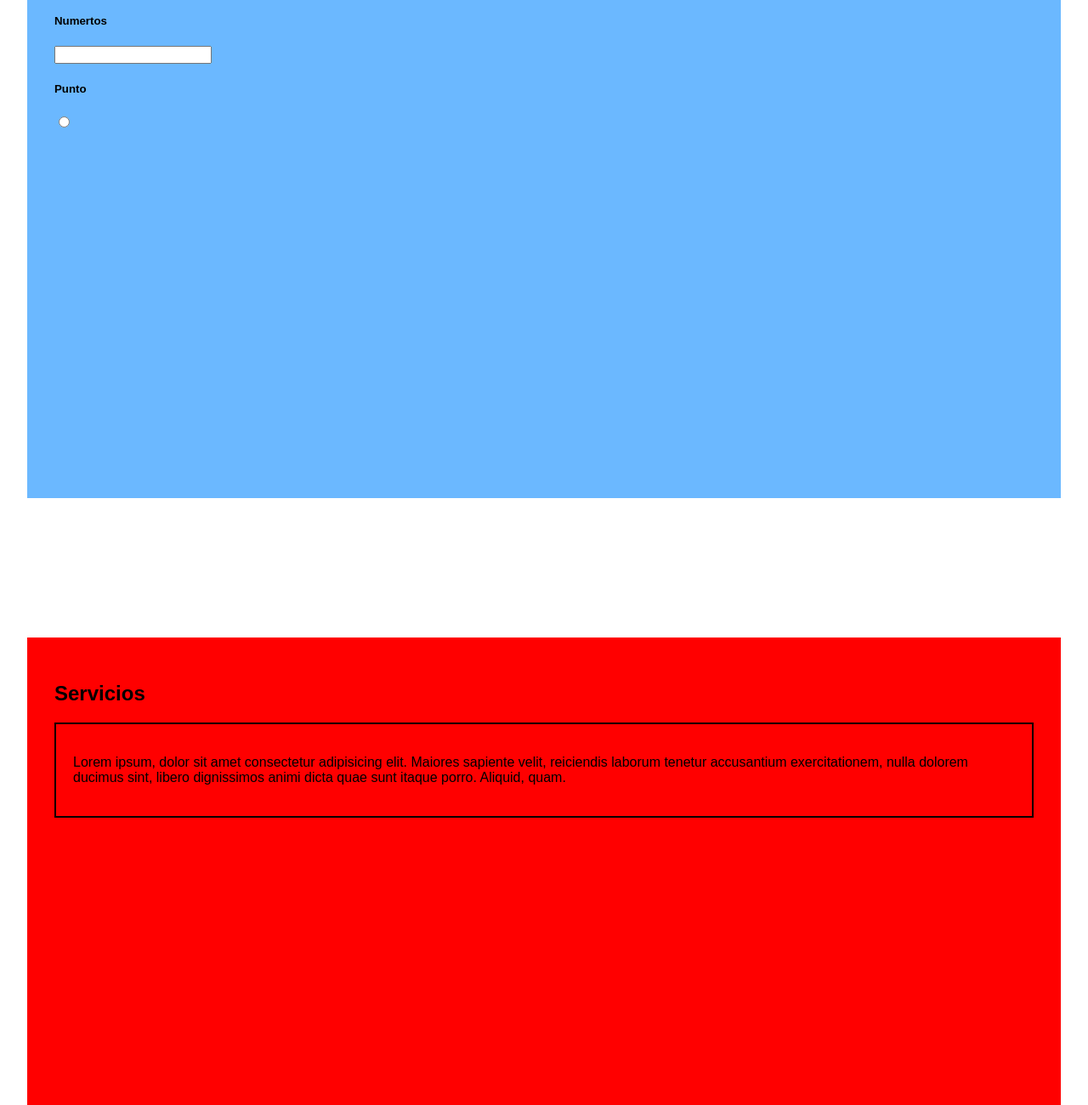
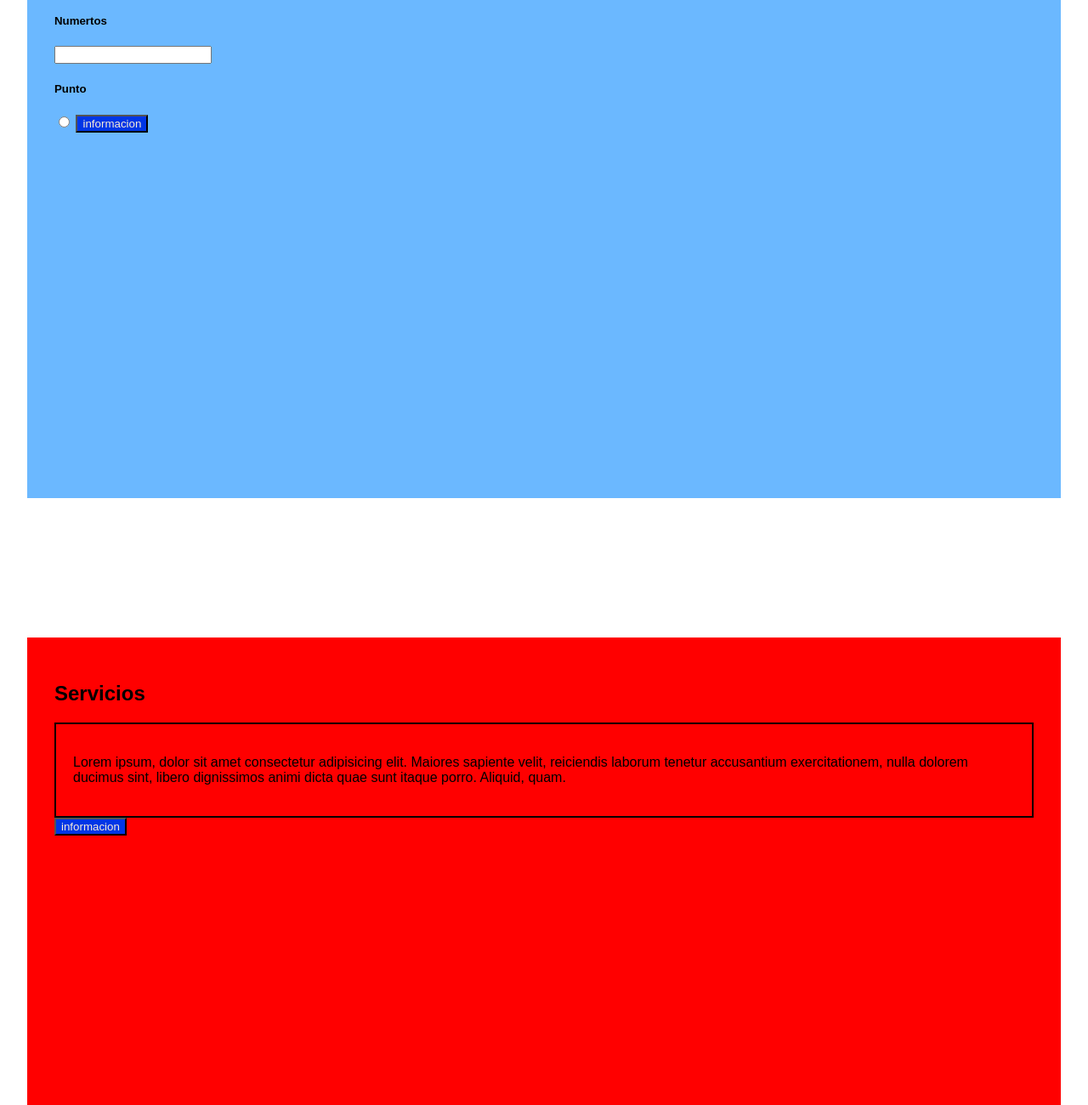
Before and after one commit to Adrian04g/Rprueba, a plain HTML site: page navegacion.html in a window 1280 px wide. Shown: the part 1460-2760 px from the top of the page at 85% size. Drawn offline with Linux system fonts and the light colour scheme.

Commit message:
agregue botones

```diff
--- a/navegacion.html
+++ b/navegacion.html
@@ -32,7 +32,7 @@
                 <li>Item 4</li>
                 <li>Item 5</li>
             </ol>
-
+          <button onclick="mostrarmensaje('seccion inicio')">informacion</button>
         </section>
         <div id="Sacercade"><br><br></div>
         <section id="Acercade">
@@ -46,6 +46,7 @@
             <input type="number" />
             <h5>Punto</h5>
             <input type="radio" />
+          <button onclick="mostrarmensaje('seccion Acerca de')">informacion</button>
           </section>
           <div id="Sservicio"><br><br></div>
         <section id="Servicios">
@@ -53,6 +54,7 @@
             <div class="contenedorS">
               <p>Lorem ipsum, dolor sit amet consectetur adipisicing elit. Maiores sapiente velit, reiciendis laborum tenetur accusantium exercitationem, nulla dolorem ducimus sint, libero dignissimos animi dicta quae sunt itaque porro. Aliquid, quam.</p>
             </div>
+          <button onclick="mostrarmensaje('seccion servicios')">informacion</button>
         </section>
         <div id="Scontacto"><br><br></div>
         <section id="Contacto">
@@ -62,6 +64,7 @@
             <h2>Articulo</h2>
             <p>Lorem ipsum dolor sit amet consectetur adipisicing elit. Id similique harum natus exercitationem dicta amet nam ratione, repellendus iure labore reprehenderit commodi minima facilis placeat culpa neque alias provident quod.</p>
           </article>
+          <button onclick="mostrarmensaje('seccion contacto')">informacion</button>
         </section>
     </main>
     <footer>
--- a/scriptN.js
+++ b/scriptN.js
@@ -1,3 +1,7 @@
 document.getElementById('nav-toggle').addEventListener('click', function(){
     document.querySelector('nav').classList.toggle('nav-open');
 })
+
+function mostrarmensaje(seccion) {
+    alert("Esta es la seccion" + seccion)
+}
--- a/styleN.css
+++ b/styleN.css
@@ -109,3 +109,11 @@ main{
     border: 2px solid black;
     padding: 20px;
 }
+button{
+    background-color: rgb(0, 54, 230);
+    color:antiquewhite;
+}
+button:hover{
+    background-color: rgb(56, 121, 240);
+    color:antiquewhite;
+}
```
Also changed, not shown: script.js (line endings or trailing spaces).
